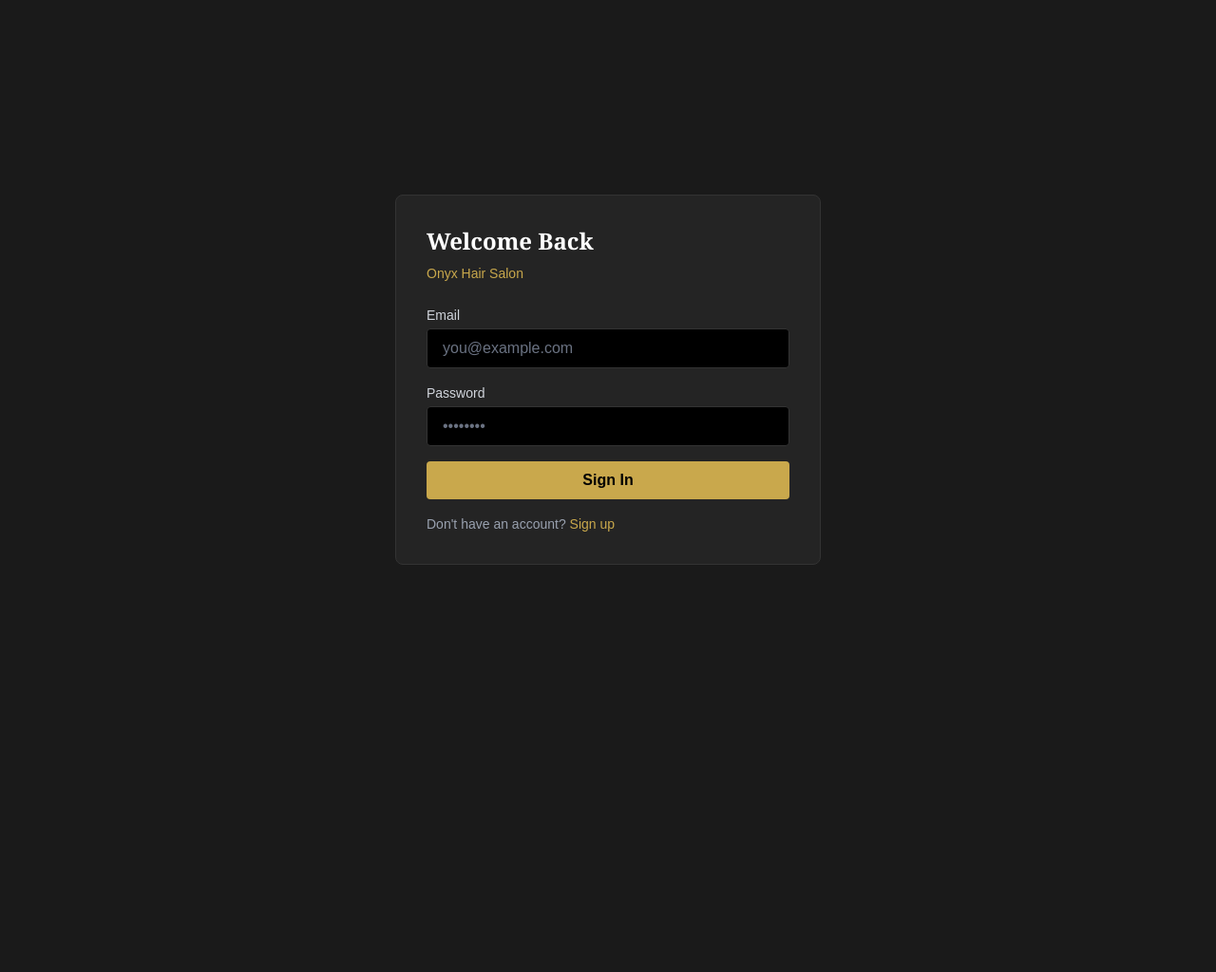
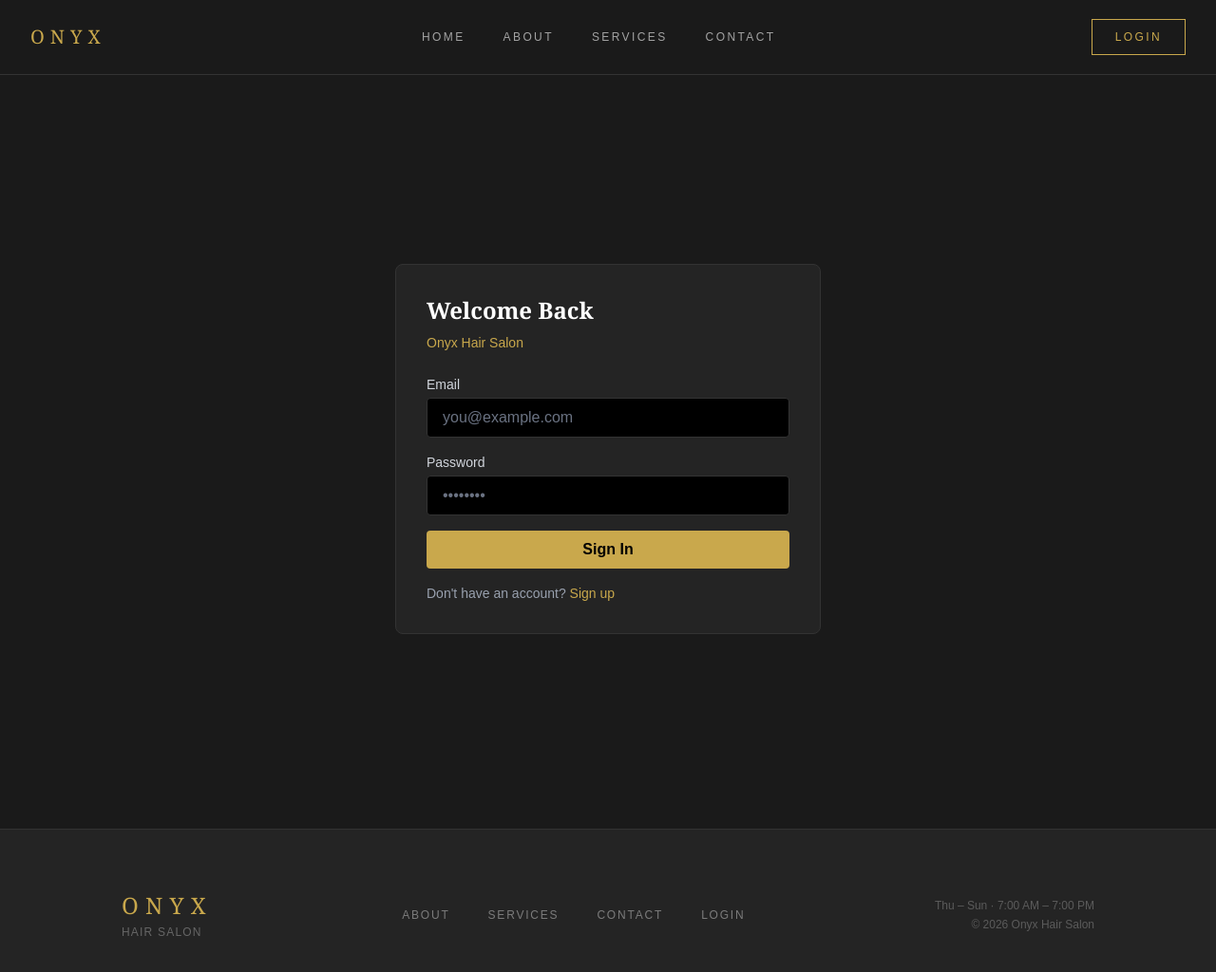
Before and after one commit to NotLennie/lennie-onyx-project, a SvelteKit app in the folder packages/web/: page /login in a window 1280 px wide. Shown: the top 1024 px of the page at 95% size. Before the commit the page ends 800 px from the top, so only its background shows below. Built offline with nearby package versions, Linux system fonts and the light colour scheme.

Commit message:
feat(web): add Navbar, Footer, update api client and root layout

```diff
--- a/packages/web/src/lib/api.ts
+++ b/packages/web/src/lib/api.ts
@@ -1,4 +1,4 @@
-import type { LoginInput, SignupInput } from '@project/shared';
+import type { LoginInput, SignupInput, Service } from '@project/shared';
 
 const BASE = import.meta.env.PUBLIC_API_URL ?? 'http://localhost:8787';
 
@@ -40,4 +40,8 @@ export const api = {
     me: () =>
       request<{ user: SessionUser }>('/api/auth/me'),
   },
+  public: {
+    services: () =>
+      request<{ services: Service[] }>('/api/public/services'),
+  },
 };
--- /dev/null
+++ b/packages/web/src/lib/components/Footer.svelte
@@ -0,0 +1,20 @@
+<footer style="background: var(--color-surface); border-top: 1px solid var(--color-border);" class="py-16 px-8">
+  <div class="max-w-5xl mx-auto flex flex-col md:flex-row justify-between items-center gap-8">
+    <div>
+      <p class="font-serif text-2xl tracking-[0.3em] uppercase mb-1" style="color: var(--color-gold);">Onyx</p>
+      <p class="text-xs tracking-widest uppercase text-white/30">Hair Salon</p>
+    </div>
+
+    <div class="flex gap-10 text-xs tracking-[0.15em] uppercase text-white/40">
+      <a href="/about" class="hover:text-white transition-colors">About</a>
+      <a href="/services" class="hover:text-white transition-colors">Services</a>
+      <a href="/contact" class="hover:text-white transition-colors">Contact</a>
+      <a href="/login" class="hover:text-white transition-colors">Login</a>
+    </div>
+
+    <div class="text-right text-xs text-white/25">
+      <p>Thu – Sun · 7:00 AM – 7:00 PM</p>
+      <p class="mt-1">© {new Date().getFullYear()} Onyx Hair Salon</p>
+    </div>
+  </div>
+</footer>
--- /dev/null
+++ b/packages/web/src/lib/components/Navbar.svelte
@@ -0,0 +1,39 @@
+<script lang="ts">
+  import { page } from '$app/stores';
+
+  const links = [
+    { href: '/', label: 'Home' },
+    { href: '/about', label: 'About' },
+    { href: '/services', label: 'Services' },
+    { href: '/contact', label: 'Contact' },
+  ];
+</script>
+
+<nav
+  class="fixed top-0 inset-x-0 z-50 flex items-center justify-between px-8 py-5"
+  style="background: var(--color-bg); border-bottom: 1px solid var(--color-border);"
+>
+  <a href="/" class="font-serif text-xl tracking-[0.3em] uppercase" style="color: var(--color-gold);">
+    Onyx
+  </a>
+
+  <div class="hidden md:flex items-center gap-10">
+    {#each links as { href, label }}
+      <a
+        {href}
+        class="text-xs tracking-[0.2em] uppercase transition-colors duration-200"
+        style:color={$page.url.pathname === href ? 'var(--color-gold)' : 'rgba(255,255,255,0.6)'}
+      >
+        {label}
+      </a>
+    {/each}
+  </div>
+
+  <a
+    href="/login"
+    class="text-xs tracking-[0.2em] uppercase px-6 py-2.5 border transition-all duration-200 hover:bg-[#C9A84C] hover:text-black"
+    style="border-color: var(--color-gold); color: var(--color-gold);"
+  >
+    Login
+  </a>
+</nav>
--- a/packages/web/src/routes/+layout.svelte
+++ b/packages/web/src/routes/+layout.svelte
@@ -1,8 +1,14 @@
 <script lang="ts">
   import type { Snippet } from 'svelte';
   import '../app.css';
+  import Navbar from '$lib/components/Navbar.svelte';
+  import Footer from '$lib/components/Footer.svelte';
 
   let { children } = $props<{ children: Snippet }>();
 </script>
 
-{@render children()}
+<Navbar />
+<main class="pt-[73px] min-h-screen flex flex-col">
+  {@render children()}
+</main>
+<Footer />
```
